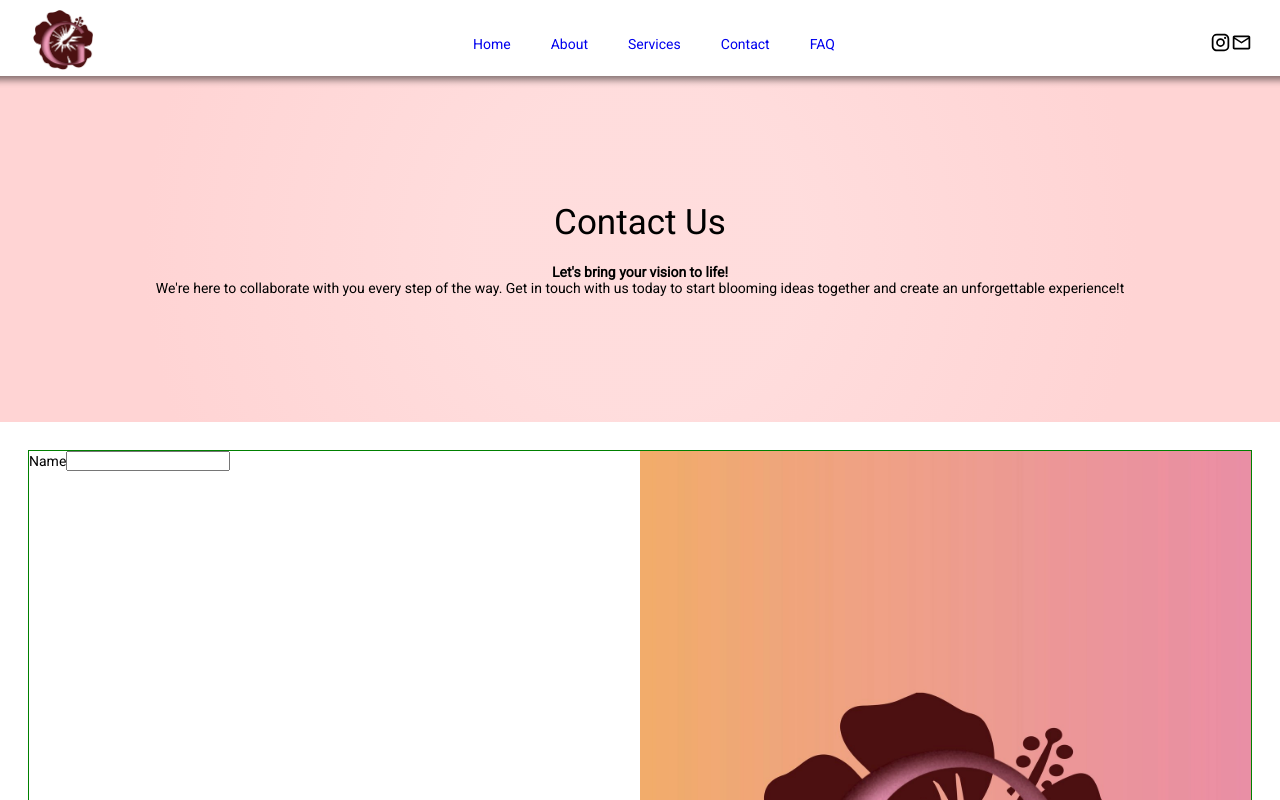
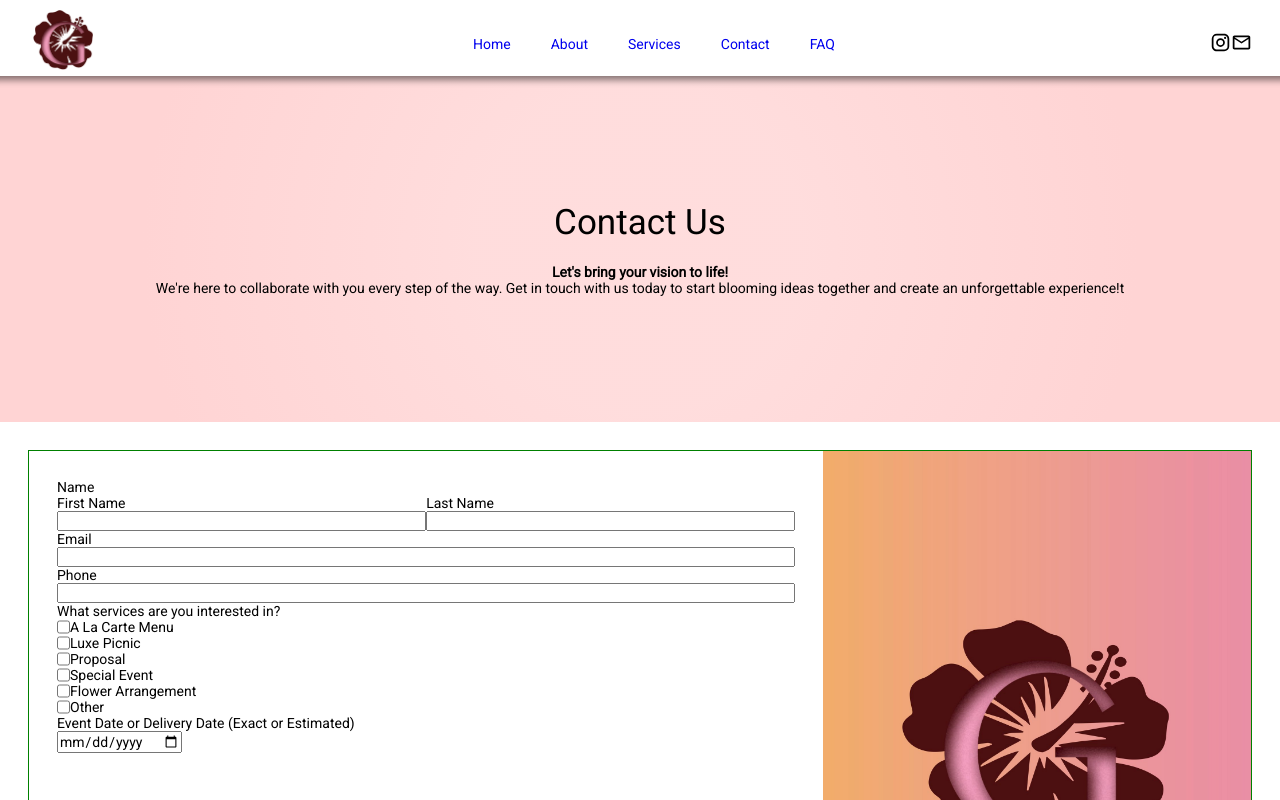
Before and after one commit to LennyRemache/gisa-designs, a React (Vite) app in the folder client/: page /contact in a window 1280 px wide. Shown: the top 800 px of the page. Built offline with nearby package versions, Linux system fonts and the light colour scheme.

Commit message:
Further styled the contact form and added form inputs

```diff
--- a/client/src/components/pages/Contact.jsx
+++ b/client/src/components/pages/Contact.jsx
@@ -2,6 +2,15 @@ import ContactImg from "../../assets/contact-us-image.jpeg";
 import "../../styles/pages/Contact.css";
 
 export default function Contact() {
+  const services = [
+    { title: "A La Carte Menu", name: "a-la-carte-menu" },
+    { title: "Luxe Picnic", name: "lux-picnic" },
+    { title: "Proposal", name: "proposal" },
+    { title: "Special Event", name: "special-event" },
+    { title: "Flower Arrangement", name: "flower-arrangement" },
+    { title: "Other", name: "other" },
+  ];
+
   return (
     <div className="page-parent">
       <div className="contact-header">
@@ -16,9 +25,44 @@ export default function Contact() {
       <div className="form-parent">
         <form className="contact-form">
           <div className="form-details">
-            <div>
-              <label htmlFor="name">Name</label>
-              <input type="text" />
+            <div className="name-parent">
+              <p>Name</p>
+              <div className="name">
+                <div className="first-name">
+                  <label htmlFor="firstName">First Name</label>
+                  <input type="text" name="firstName" />
+                </div>
+                <div className="last-name">
+                  <label htmlFor="lastName">Last Name</label>
+                  <input type="text" name="lastName" />
+                </div>
+              </div>
+            </div>
+
+            <div className="email">
+              <label htmlFor="email">Email</label>
+              <input type="email" />
+            </div>
+            <div className="phone">
+              <label htmlFor="phone">Phone</label>
+              <input type="tel" />
+            </div>
+            <div className="services">
+              <label htmlFor="services">
+                What services are you interested in?
+              </label>
+              {services.map((service) => (
+                <div className={service.name}>
+                  <input type="checkbox" name={service.name} id="services" />{" "}
+                  <p>{service.title}</p>
+                </div>
+              ))}
+            </div>
+            <div className="date">
+              <label htmlFor="date">
+                Event Date or Delivery Date (Exact or Estimated)
+              </label>
+              <input type="date" />
             </div>
           </div>
           <div className="form-image">
--- a/client/src/styles/pages/Contact.css
+++ b/client/src/styles/pages/Contact.css
@@ -45,11 +45,53 @@
 
 .form-details {
   border: 0px solid blue;
-  width: 50%;
+  width: 65%;
+  padding: 2rem;
+}
+
+.name-parent {
+  border: 0px solid red;
+  width: 100%;
+}
+
+.name {
+  border: 0px solid blue;
+  display: flex;
+}
+
+.first-name,
+.last-name {
+  display: flex;
+  flex-direction: column;
+  width: 100%;
+}
+
+.email,
+.phone {
+  display: flex;
+  flex-direction: column;
+}
+
+.a-la-carte-menu,
+.lux-picnic,
+.proposal,
+.special-event,
+.flower-arrangement,
+.other {
+  display: flex;
+}
+
+.date {
+  display: flex;
+  flex-direction: column;
+}
+
+.date input {
+  width: 125px;
 }
 
 .form-image {
-  width: 50%;
+  width: 35%;
 }
 
 .form-image img {
```
